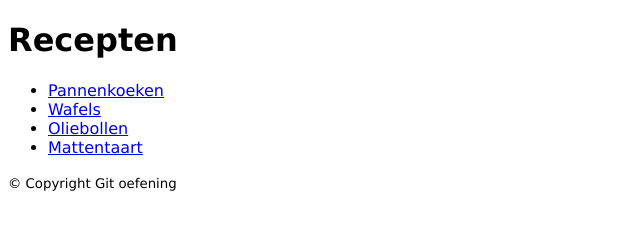
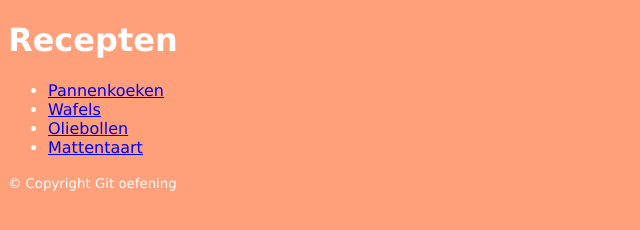
Before and after one commit to AnjaPolet/recepten, a plain HTML site: page index.html in a window 1280 px wide. Shown: the whole page, without its empty margins (0-640 px from the left). Drawn offline with Linux system fonts and the light colour scheme.

Commit message:
Update default.css
met kleur LightSalmon

```diff
--- a/default.css
+++ b/default.css
@@ -1,5 +1,5 @@
 body {
 	font-family: verdana;
-	background-color: Orange
+	background-color: LightSalmon;
 	color: white;
 }
```
